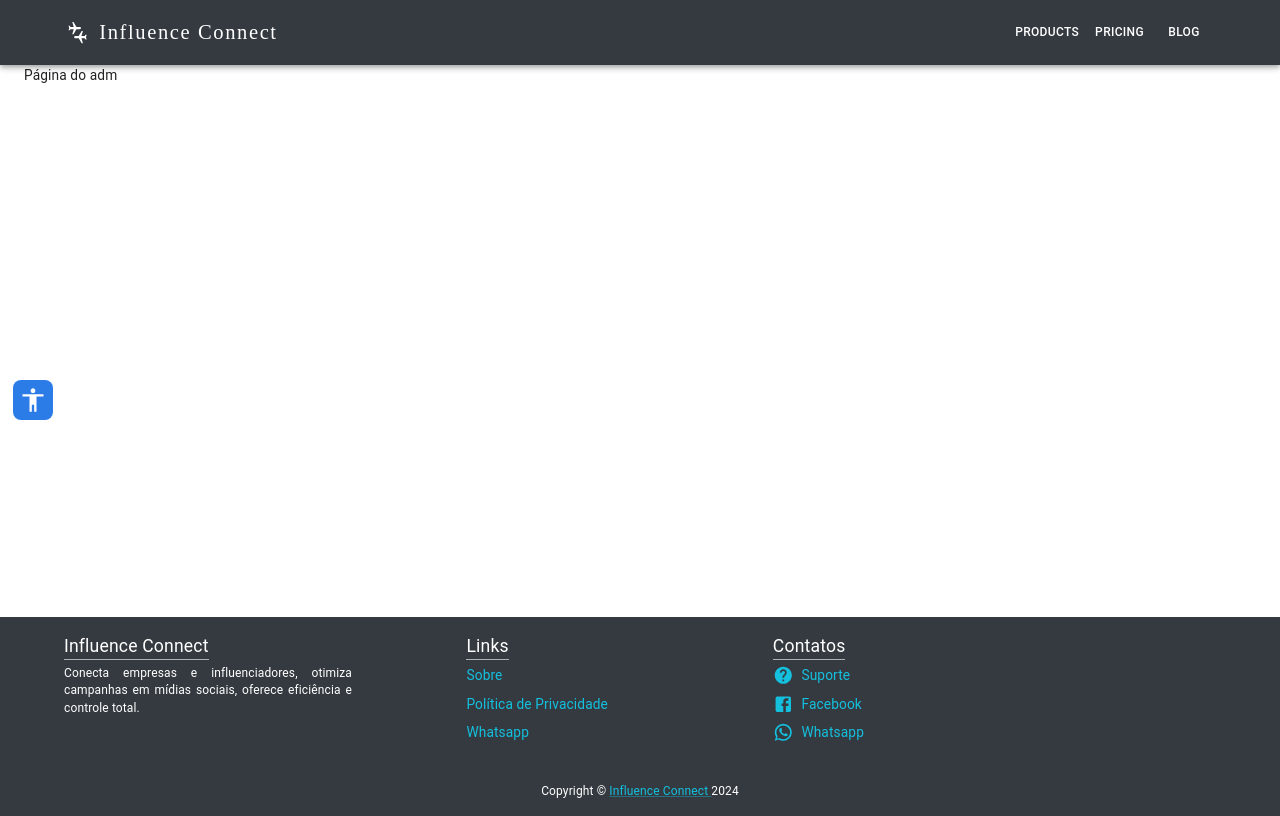
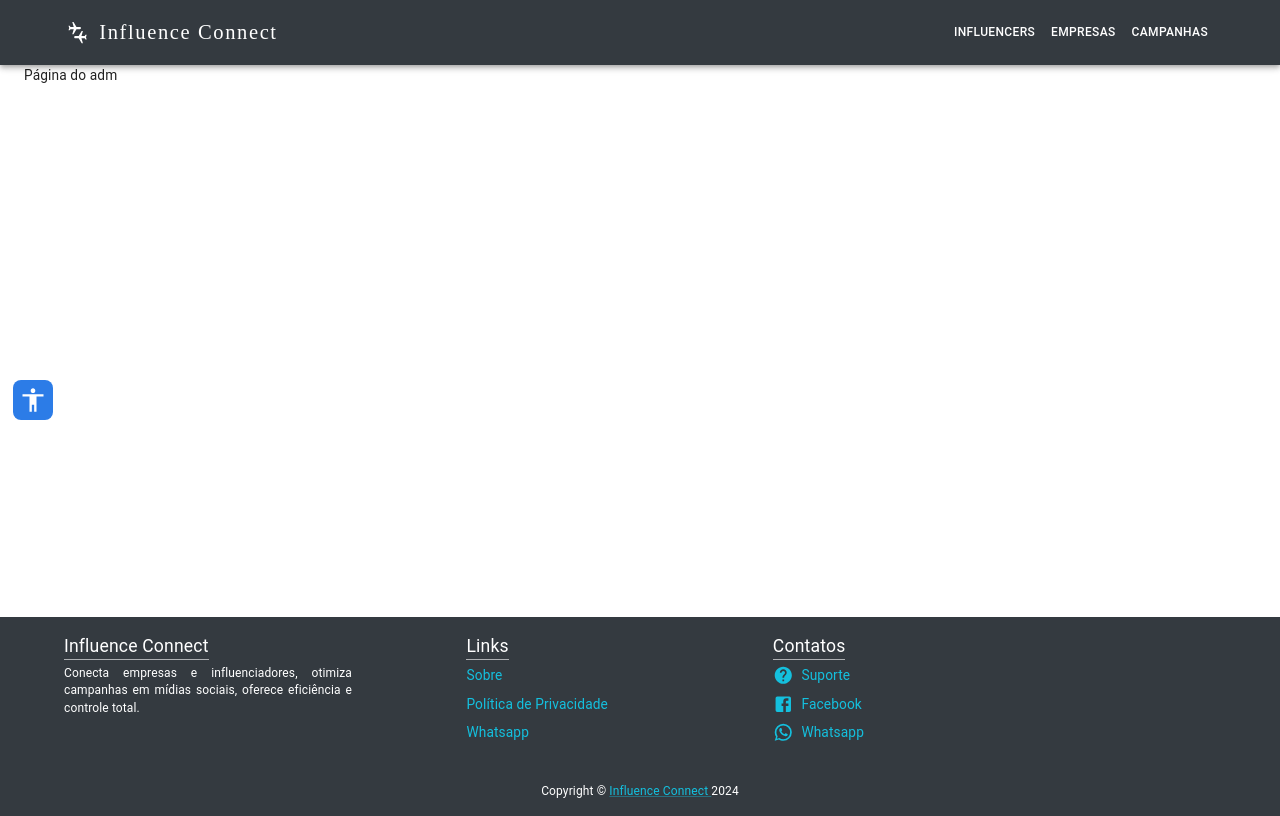
Before and after one commit to InfluenceConnect/front, a React (Vite) app: page / in a window 1280 px wide. Built offline with nearby package versions, Linux system fonts and the light colour scheme.

Commit message:
Feat: cria rotas separadas e fatora o código de headerBar

```diff
--- a/src/components/Header.tsx
+++ b/src/components/Header.tsx
@@ -1,42 +1,30 @@
-import * as React from "react";
 import AppBar from "@mui/material/AppBar";
-import Box from "@mui/material/Box";
 import Toolbar from "@mui/material/Toolbar";
-import IconButton from "@mui/material/IconButton";
 import Typography from "@mui/material/Typography";
-import Menu from "@mui/material/Menu";
-import MenuIcon from "@mui/icons-material/Menu";
+
+import ConnectingAirportsIcon from "@mui/icons-material/ConnectingAirports";
 import Container from "@mui/material/Container";
-import Button from "@mui/material/Button";
-import MenuItem from "@mui/material/MenuItem";
-import ConnectingAirportsIcon from '@mui/icons-material/ConnectingAirports';
+
 import { useNavigate } from "react-router-dom";
+import Navbar from "./Navbar";
 
-const pages = ["Products", "Pricing", "Blog"];
+
 function HeaderBar() {
   const navigate = useNavigate();
-  const [anchorElNav, setAnchorElNav] = React.useState<null | HTMLElement>(
-    null
-    );
 
-    const handleOpenNavMenu = (event: React.MouseEvent<HTMLElement>) => {
-    setAnchorElNav(event.currentTarget);
-  };
-
-  const handleCloseNavMenu = () => {
-    setAnchorElNav(null);
-  };
 
   return (
     <AppBar position="static" sx={{ backgroundColor: "dark.main" }}>
       <Container maxWidth="lg">
         <Toolbar disableGutters>
-          <ConnectingAirportsIcon sx={{ display: { xs: "flex", md: "flex" }, mr: 1, fontSize: "1.7rem" }} />
+          <ConnectingAirportsIcon
+            sx={{ display: { xs: "flex", md: "flex" }, mr: 1, fontSize: "1.7rem" }}
+          />
           <Typography
             variant="h5"
             noWrap
             component="a"
-            onClick={()=>navigate("/")}
+            onClick={() => navigate("/")}
             tabIndex={0}
             sx={{
               fontWeight: 500,
@@ -49,59 +37,7 @@ function HeaderBar() {
             Influence Connect
           </Typography>
 
-          {/* Telas grande md=flex  */}
-          <Box sx={{ flexGrow: 1, display: { xs: "none", md: "flex" }, justifyContent: "flex-end" }}>
-            {pages.map((page) => (
-              <Button
-                key={page}
-                onClick={handleCloseNavMenu}
-                sx={{ my: 2, color: "white", display: "block" }}
-              >
-                {page}
-              </Button>
-            ))}
-          </Box>
-          {/* Telas pequenas xs=flex */}
-          <Box sx={{ flexGrow: 1, display: { xs: "flex", md: "none" } }}>
-            <Menu
-              id="menu-appbar"
-              anchorEl={anchorElNav}
-              anchorOrigin={{
-                vertical: "bottom",
-                horizontal: "left",
-              }}
-              keepMounted
-              transformOrigin={{
-                vertical: "top",
-                horizontal: "left",
-              }}
-              open={Boolean(anchorElNav)}
-              onClose={handleCloseNavMenu}
-              sx={{
-                display: { xs: "block", md: "none" },
-              }}
-            >
-              {pages.map((page, index) => (
-                <div key={index}>
-                  {index != 0 ? <hr /> : <></>}
-                  <MenuItem key={page} onClick={handleCloseNavMenu}>
-                    <Typography textAlign="center">{page}</Typography>
-                  </MenuItem>
-                </div>
-              ))}
-            </Menu>
-          </Box>
-          <IconButton
-            size="large"
-            aria-label="account of current user"
-            aria-controls="menu-appbar"
-            aria-haspopup="true"
-            onClick={handleOpenNavMenu}
-            color="inherit"
-            sx={{ display: { xs: "flex", md: "none" } }}
-          >
-            <MenuIcon />
-          </IconButton>
+          <Navbar />
         </Toolbar>
       </Container>
     </AppBar>
--- /dev/null
+++ b/src/components/Navbar.tsx
@@ -0,0 +1,157 @@
+import React from "react";
+import { usersType } from "../types/users";
+import { useLocation, useNavigate } from "react-router-dom";
+import { useSessionContext } from "../contexts/SessionContext";
+import { Box, Button, IconButton, Menu, MenuItem, Typography, Link, Stack } from "@mui/material";
+import MenuIcon from "@mui/icons-material/Menu";
+
+interface Page {
+  name: string;
+  path: string;
+}
+
+const admPages: Page[] = [
+  {
+    name: "Influencers",
+    path: "/homeCompany",
+  },
+  {
+    name: "Empresas",
+    path: "/homeInfluencer",
+  },
+  {
+    name: "Campanhas",
+    path: "/campaigns",
+  },
+];
+
+const companyPages: Page[] = [
+  {
+    name: "Influenciadores",
+    path: "/homeCompany",
+  },
+  {
+    name: "Campanhas",
+    path: "/campaigns",
+  },
+];
+
+const influencerPages: Page[] = [
+  {
+    name: "Empresas",
+    path: "/homeInfluencer",
+  },
+  {
+    name: "Campanhas",
+    path: "/campaigns",
+  },
+];
+
+const handleChangePages = (userType: usersType) => {
+  if (userType == "adm") return admPages;
+  if (userType == "influencer") return influencerPages;
+  if (userType == "company") return companyPages;
+
+  return [{ name: "", path: "" }];
+};
+
+const Navbar = () => {
+  const navigate = useNavigate();
+  const { userType } = useSessionContext();
+  const [pages, setPages] = React.useState<Page[]>(() => handleChangePages(userType));
+  const [anchorElNav, setAnchorElNav] = React.useState<null | HTMLElement>(null);
+
+  const handleOpenNavMenu = (event: React.MouseEvent<HTMLElement>) => {
+    setAnchorElNav(event.currentTarget);
+  };
+
+  const handleCloseNavMenu = () => {
+    setAnchorElNav(null);
+  };
+
+  const { pathname } = useLocation();
+
+  React.useEffect(() => {
+    setPages(handleChangePages(userType));
+    console.log(pathname);
+  }, [userType]);
+
+  return (
+    <>
+      {/* Telas grande md=flex  */}
+      <Box
+        sx={{
+          flexGrow: 1,
+          display: { xs: "none", md: "flex" },
+          justifyContent: "flex-end",
+        }}
+      >
+        {pages.map((page, index) => (
+          <Stack key={index} onClick={()=>navigate(page.path)}>
+            <Button
+              onClick={handleCloseNavMenu}
+              sx={{ my: 2, color: "white", display: "block" }}
+            >
+              <Link
+                color="inherit"
+                underline={page.path == pathname ? "always" : "hover"}
+              >
+                {page.name}
+              </Link>
+            </Button>
+          </Stack>
+        ))}
+      </Box>
+      {/* Telas pequenas xs=flex */}
+      <Box sx={{ flexGrow: 1, display: { xs: "flex", md: "none" } }}>
+        <Menu
+          id="menu-appbar"
+          anchorEl={anchorElNav}
+          anchorOrigin={{
+            vertical: "bottom",
+            horizontal: "left",
+          }}
+          keepMounted
+          transformOrigin={{
+            vertical: "top",
+            horizontal: "left",
+          }}
+          open={Boolean(anchorElNav)}
+          onClose={handleCloseNavMenu}
+          sx={{
+            display: { xs: "block", md: "none" },
+          }}
+        >
+          {pages.map((page, index) => (
+            <div key={index} onClick={() => navigate(page.path)}>
+              {index != 0 ? <hr /> : <></>}
+              <MenuItem onClick={handleCloseNavMenu}>
+                <Typography textAlign="center">
+                  <Link
+                    color="inherit"
+                    underline={page.path == pathname ? "always" : "hover"}
+                  >
+                    {page.name}
+                  </Link>
+                </Typography>
+              </MenuItem>
+            </div>
+          ))}
+        </Menu>
+      </Box>
+      <IconButton
+        size="large"
+        aria-label="account of current user"
+        aria-controls="menu-appbar"
+        aria-haspopup="true"
+        onClick={handleOpenNavMenu}
+        color="inherit"
+        sx={{ display: { xs: "flex", md: "none" } }}
+      >
+        <MenuIcon />
+      </IconButton>
+    </>
+  );
+};
+
+export default Navbar;
```
